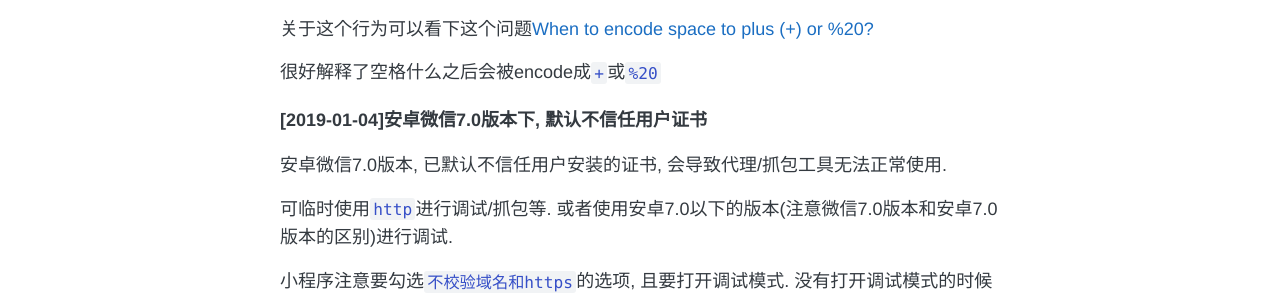
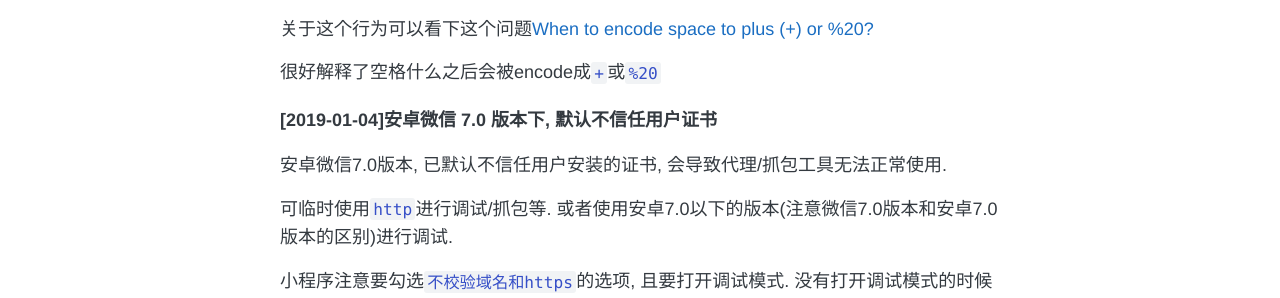
Before and after one commit to funkyLover/blog, a Jekyll site: the page built from notes/_posts/2019-01-04-notes.md, in a window 1280 px wide and 900 px high, scrolled down 2375 px. Shown: the part 321-619 px from the top of the window. Built offline with Jekyll 4.4.1, drawn with Linux system fonts in a browser that asks for light colours; comment, search, counter and statistics services are not loaded.

```diff
--- a/notes/_posts/2019-01-04-notes.md
+++ b/notes/_posts/2019-01-04-notes.md
@@ -112,7 +112,7 @@ pages/xxxx/yyyy has not been declared in app.json
 
 很好解释了空格什么之后会被encode成`+`或`%20`
 
-##### [2019-01-04]安卓微信7.0版本下, 默认不信任用户证书
+##### [2019-01-04]安卓微信 7.0 版本下, 默认不信任用户证书
 
 安卓微信7.0版本, 已默认不信任用户安装的证书, 会导致代理/抓包工具无法正常使用.
 
```
